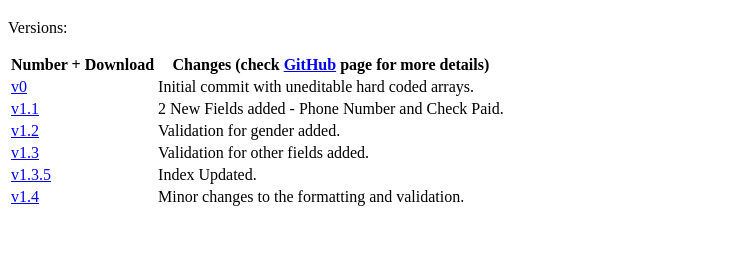
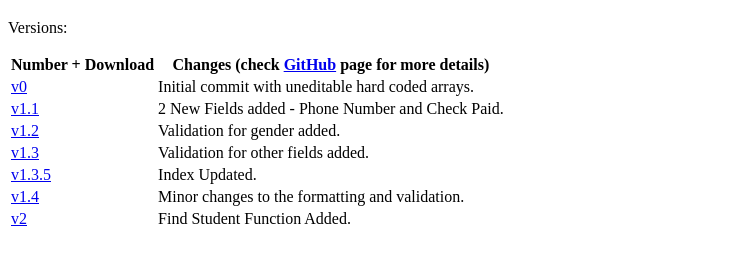
Before and after one commit to sidharthkn/sids-student-db, a plain HTML site: page index.html in a window 1280 px wide. Shown: the part 87-352 px from the top of the page, without its empty margins (0-744 px from the left). Drawn offline with Linux system fonts and the light colour scheme.

```diff
--- a/index.html
+++ b/index.html
@@ -50,6 +50,10 @@
                     <td><a href="https://github.com/sidharthkn/sids-student-db/releases/tag/v1.4" target="_blank">v1.4</a></td>
                     <td> Minor changes to the formatting and validation.</td>
                 </tr>
+                <tr>
+                    <td><a href="https://github.com/sidharthkn/sids-student-db/releases/tag/v2" target="_blank">v2</a></td>
+                    <td> Find Student Function Added.</td>
+                </tr>
             </tbody>
         </table>
     </div>
```
Also changed, not shown: 1 other file.
